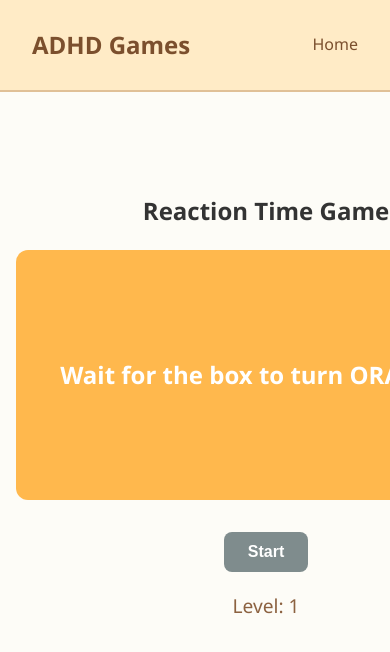
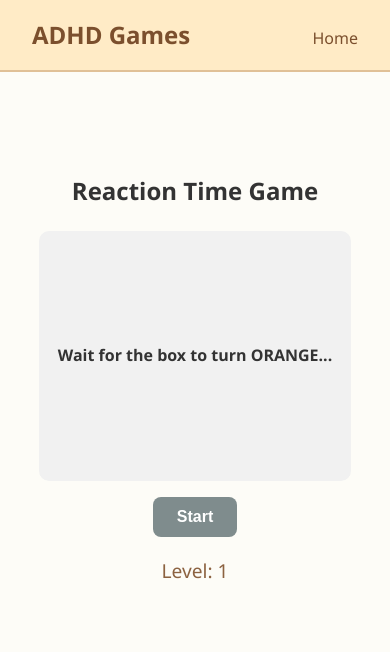
Before and after one commit to RSD3184/ADHD_PROJECT, a plain HTML site: page reaction.html in a window 390 px wide. Both pictures are taken after a click on the button "Start". Drawn offline with Linux system fonts and the light colour scheme.

Commit message:
Made website responsive and made some changes to the games

```diff
--- a/reaction.js
+++ b/reaction.js
@@ -5,28 +5,34 @@ const levelDisplay = document.getElementById("level-display");
 
 let startTime, timeoutId;
 let level = 1;
+let isClickable = false;
 
 // List of colors with readable names and actual values
 const colors = [
   { name: "green", value: "#2ecc71" },
   { name: "blue", value: "#3498db" },
-  { name: "purple", value: "#9b59b6" },
+  { name: "purple", value: "#d56efdff" },
   { name: "orange", value: "#e67e22" },
   { name: "red", value: "#e74c3c" },
-  { name: "pink", value: "#e91e63" }
+  { name: "pink", value: "#ff4483ff" },
+  { name: "yellow", value: "#fffc46ff" },
 ];
 
 startBtn.addEventListener("click", startGame);
+reactionBox.addEventListener("click", handleClick);
 
 function startGame() {
   resultDisplay.textContent = "";
   reactionBox.style.backgroundColor = "";
+  reactionBox.textContent = "";
 
   startBtn.disabled = true;
+  isClickable = false;
 
   // If already won, stop the game
   if (level > 10) {
-    reactionBox.textContent = " Congratulations! You finished all levels!";
+    reactionBox.textContent = "🎉 Congratulations! You finished all levels!";
+    reactionBox.style.backgroundColor = "#f1c40f"; // celebratory gold
     startBtn.disabled = true;
     return;
   }
@@ -45,16 +51,23 @@ function startGame() {
     reactionBox.textContent = `CLICK! (${chosen.name.toUpperCase()})`;
 
     startTime = Date.now();
-
-    reactionBox.addEventListener("click", handleClick);
+    isClickable = true;
   }, randomDelay);
 }
 
 function handleClick() {
-  if (!startTime) return;
+  // If player clicks before allowed
+  if (!isClickable) {
+    clearTimeout(timeoutId);
+    reactionBox.textContent = "❌ Too soon! Click 'Start' to try again.";
+    resultDisplay.textContent = ""; // clear any previous time
+    startBtn.disabled = false;
+    return; // don't call resetGame here, so the "too soon" msg stays
+  }
 
+  // Valid click
   const reactionTime = (Date.now() - startTime) / 1000;
-  resultDisplay.textContent = ` Your reaction time: ${reactionTime.toFixed(3)} seconds`;
+  resultDisplay.textContent = `✅ Your reaction time: ${reactionTime.toFixed(3)} seconds`;
 
   // Level up
   level++;
@@ -62,10 +75,9 @@ function handleClick() {
 
   // If reached level 11, show congrats message
   if (level > 10) {
-    reactionBox.textContent = " Congratulations! You finished all levels!";
+    reactionBox.textContent = "🎉 Congratulations! You finished all levels!";
     reactionBox.style.backgroundColor = "#f1c40f"; // celebratory gold
     startBtn.disabled = true;
-    reactionBox.removeEventListener("click", handleClick);
     return;
   }
 
@@ -74,8 +86,8 @@ function handleClick() {
 
 function resetGame() {
   startTime = null;
+  isClickable = false;
   startBtn.disabled = false;
-  reactionBox.removeEventListener("click", handleClick);
-  reactionBox.textContent = "Click 'Start' to begin again";
+  reactionBox.textContent = "Click 'Start' to play next level";
   reactionBox.style.backgroundColor = "";
 }
--- a/style.css
+++ b/style.css
@@ -4,7 +4,6 @@
   margin: 0;
   padding: 0;
   overflow-x: hidden;  /* Prevent horizontal scroll */
-      overflow-y: hidden;  /* Prevent vertical scroll */
   height: 100%;
 }
 
@@ -18,6 +17,7 @@
   z-index: -1; /* behind everything */
   display: block;
 }
+
 body {
   font-family: 'Segoe UI', sans-serif;
   margin: 0;
@@ -34,6 +34,7 @@ body {
   padding: 1rem 2rem;
   background: #ffebc6;
   border-bottom: 2px solid #e0c097;
+  flex-wrap: wrap; /* allow wrap on small screens */
 }
 
 .navbar .logo {
@@ -46,6 +47,9 @@ body {
   list-style: none;
   display: flex;
   gap: 1.5rem;
+  flex-wrap: wrap; /* wrap links on smaller screens */
+  padding-left: 0;
+  margin: 0.5rem 0 0 0;
 }
 
 .navbar .nav-links a {
@@ -150,9 +154,7 @@ footer {
 .game-board {
   display: grid;
   grid-template-columns: repeat(4, 120px);
-  /* 4 columns of bigger cards */
   gap: 15px;
-  /* space between cards */
   justify-content: center;
   margin-top: 1rem;
 }
@@ -190,12 +192,10 @@ footer {
   opacity: 1;
 }
 
-
 /* Responsive for smaller screens */
 @media (max-width: 600px) {
   .game-board {
     grid-template-columns: repeat(3, 90px);
-    /* 3 per row on mobile */
     gap: 10px;
   }
 
@@ -205,28 +205,33 @@ footer {
     font-size: 1.5rem;
   }
 }
+
 /* Reaction Game */
 .game-container {
   max-width: 600px;
   margin: 2rem auto;
   text-align: center;
+  padding: 0 1rem; /* prevent overflow on small screens */
 }
 
 #reaction-box {
-  width: 500px;       /* fixed width */
-  height: 250px;      /* fixed height */
-  margin: 1rem auto;  /* center horizontally */
-  border-radius: 12px;
-  background-color: #ffb84d;
+  width: 80vw;           /* take 80% of the screen width */
+  max-width: 500px;      /* but never grow beyond 300px */
+  height: 30vh;          /* take 30% of screen height */
+  max-height: 250px;     /* but never grow beyond 200px */
+
   display: flex;
-  align-items: center;
-  justify-content: center;
-  font-size: 1.5rem;
+  align-items: center;   /* vertical center */
+  justify-content: center; /* horizontal center */
+  background-color: #f1f1f1;
+  border-radius: 10px;
+  font-size: clamp(1rem, 2vw, 1.2rem); /* scales font size */
   font-weight: bold;
-  color: #fff;
-  transition: background-color 0.3s ease;
+  text-align: center;
+  padding: 10px;
+  box-sizing: border-box;
+  margin: auto;          /* center on screen */
 }
-
 
 #start-btn {
   padding: 0.7rem 1.5rem;
```
Lines whose indentation alone changed are shown as unchanged.
